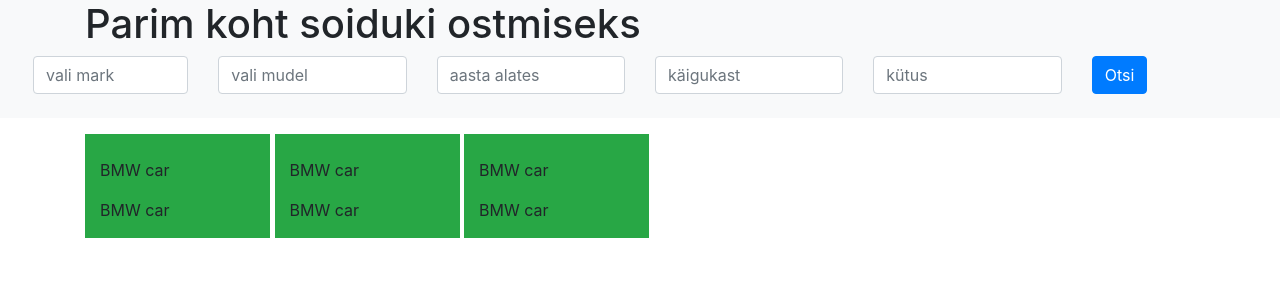
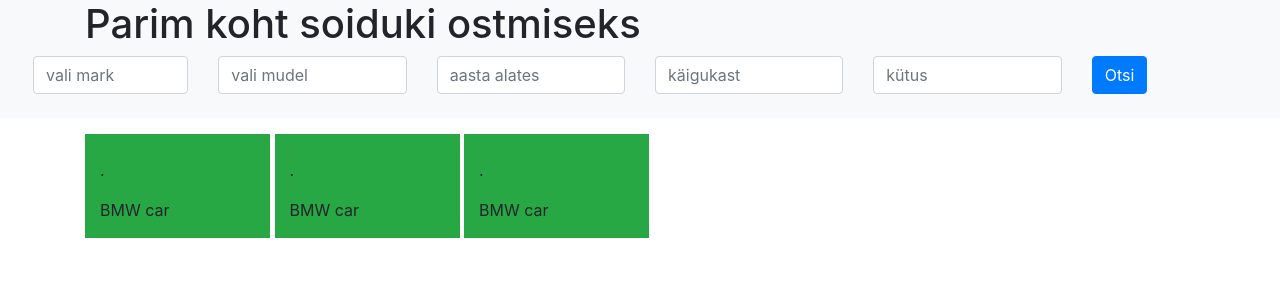
Before and after one commit to greksn/Auto25, a Django app: page / in a window 1280 px wide. Shown: the part 62-362 px from the top of the page. Run offline with Django 3.2, Linux system fonts and the light colour scheme; some libraries are stand-ins or nearby versions.

Commit message:
. change

```diff
--- a/autoportaal/mainapp/templates/mainapp/index.html
+++ b/autoportaal/mainapp/templates/mainapp/index.html
@@ -32,17 +32,17 @@
     <div class="container">
         <div class="d-inline-block col-md-2 bg-success">
             <img src="" alt="">
-            <p>BMW car</p>
+            <p>.</p>
             <p>BMW car</p>
         </div>
         <div class="d-inline-block col-md-2 bg-success">
             <img src="" alt="">
-            <p>BMW car</p>
+            <p>.</p>
             <p>BMW car</p>
         </div>
         <div class="d-inline-block col-md-2 bg-success">
             <img src="" alt="">
-            <p>BMW car</p>
+            <p>.</p>
             <p>BMW car</p>
         </div>
     </div>
```
